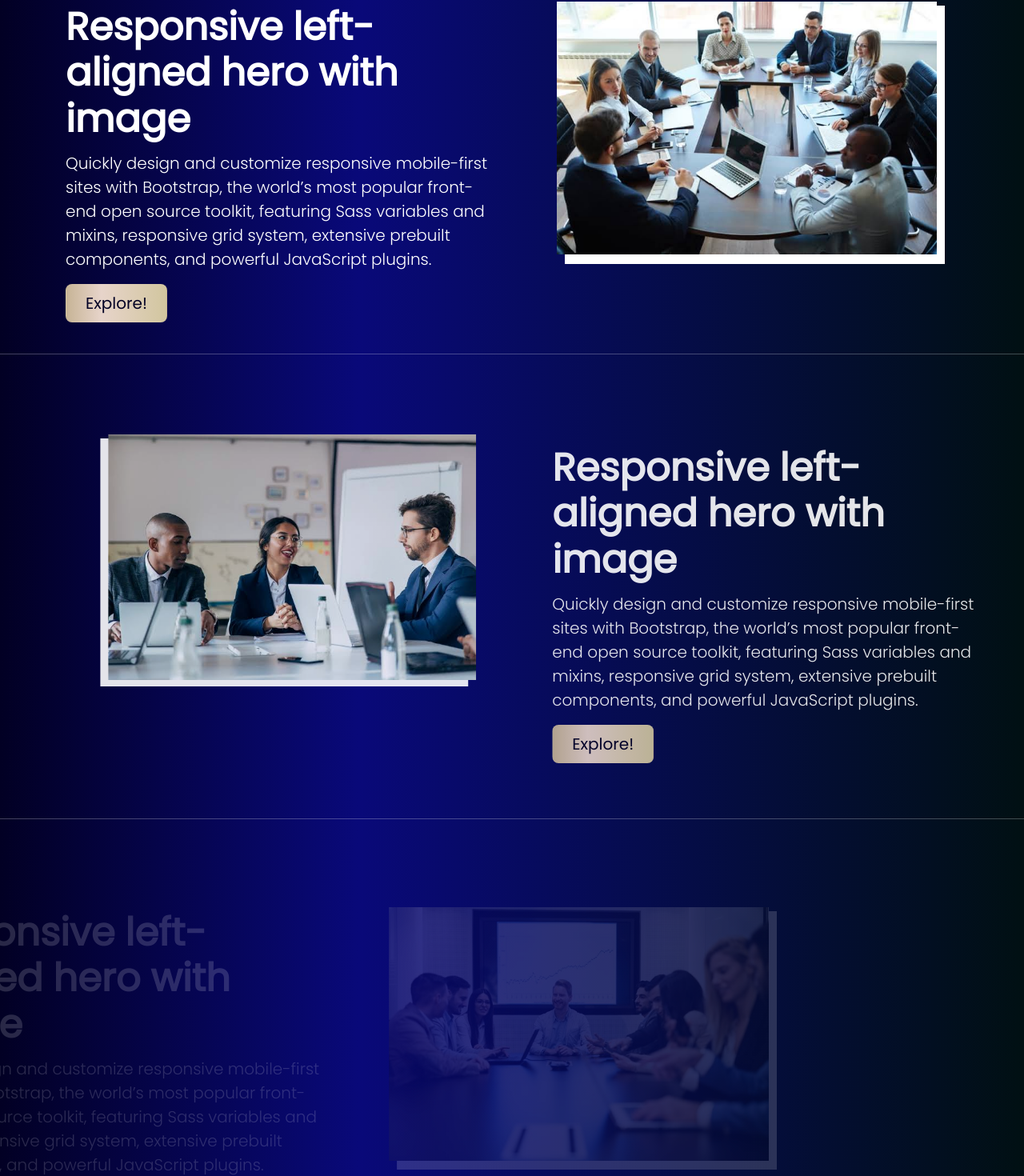
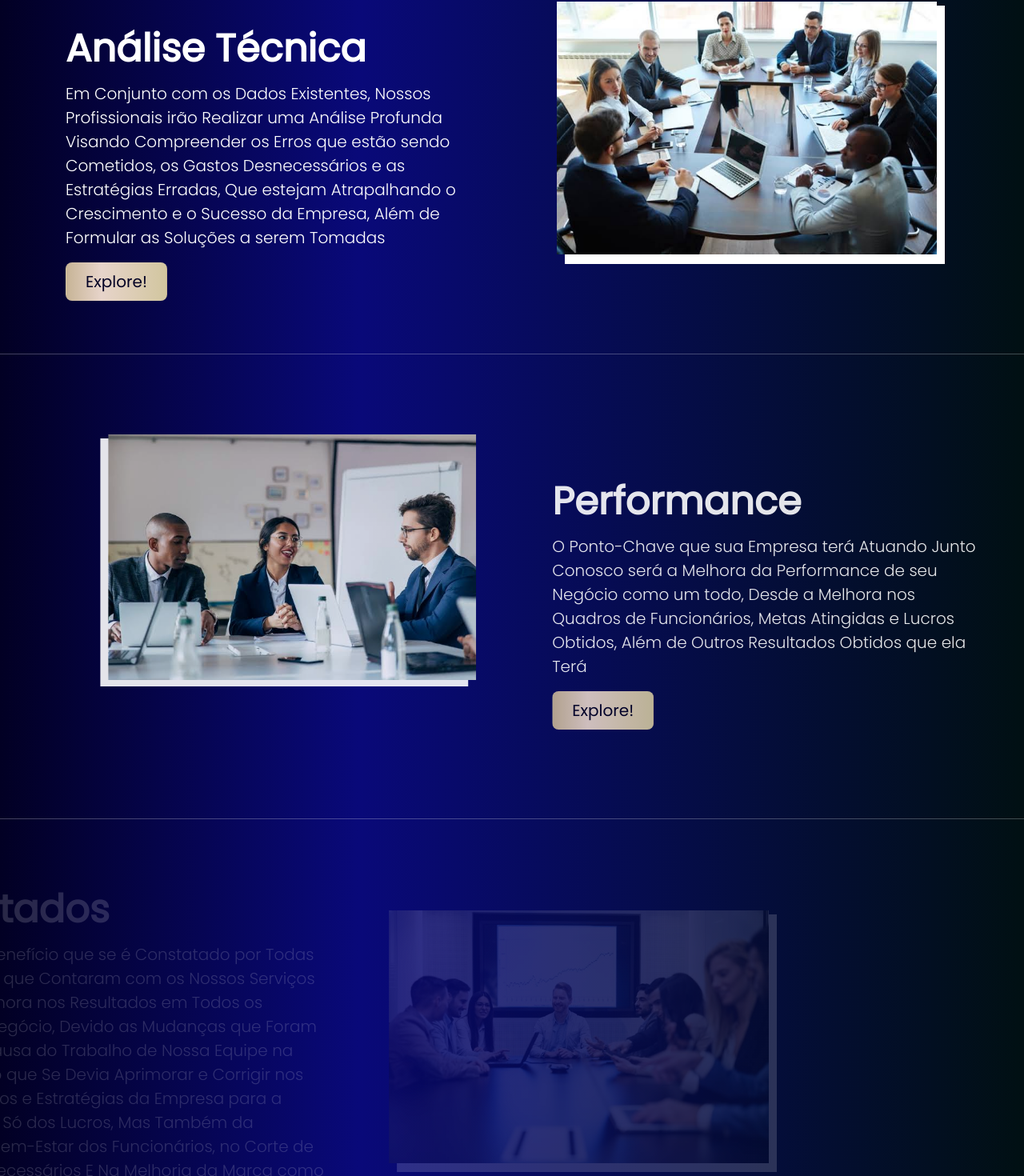
Before and after one commit to gabriel9597/PalaceofTriumphFD, a React (Create React App) app: page / in a window 1280 px wide. Shown: the part 956-2426 px from the top of the page at 80% size. Built offline with nearby package versions, Linux system fonts and the light colour scheme.

Commit message:
Update inicio.jsx

```diff
--- a/src/componentes/inicio/inicio.jsx
+++ b/src/componentes/inicio/inicio.jsx
@@ -163,14 +163,10 @@ function Inicio() {
 
             <div className="col-lg-6">
               <h1 className="display-5 fw-bold py-1">
-                Responsive left-aligned hero with image
+                Análise Técnica
               </h1>
               <p className="lead" id="p1">
-                Quickly design and customize responsive mobile-first sites with
-                Bootstrap, the world’s most popular front-end open source
-                toolkit, featuring Sass variables and mixins, responsive grid
-                system, extensive prebuilt components, and powerful JavaScript
-                plugins.
+                Em Conjunto com os Dados Existentes, Nossos Profissionais irão Realizar uma Análise Profunda Visando Compreender os Erros que estão sendo Cometidos, os Gastos Desnecessários e as Estratégias Erradas, Que estejam Atrapalhando o Crescimento e o Sucesso da Empresa, Além de Formular as Soluções a serem Tomadas
               </p>
               <div className="d-grid gap-2 d-md-flex justify-content-md-start">
                 <button
@@ -199,14 +195,10 @@ function Inicio() {
           <div className="row flex-lg-row-reverse align-items-center g-5 pt-3">
             <div className="col-lg-6">
               <h1 className="display-5 fw-bold py-1">
-                Responsive left-aligned hero with image
+                Performance
               </h1>
               <p className="lead" id="p2">
-                Quickly design and customize responsive mobile-first sites with
-                Bootstrap, the world’s most popular front-end open source
-                toolkit, featuring Sass variables and mixins, responsive grid
-                system, extensive prebuilt components, and powerful JavaScript
-                plugins.
+               O Ponto-Chave que sua Empresa terá Atuando Junto Conosco será a Melhora da Performance de seu Negócio como um todo, Desde a Melhora nos Quadros de Funcionários, Metas Atingidas e Lucros Obtidos, Além de Outros Resultados Obtidos que ela Terá
               </p>
               <div className="d-grid gap-2 d-none d-sm-block d-xs-none d-sm-none d-md-none d-lg-block d-md-flex justify-content-md-end">
                 <button
@@ -273,14 +265,10 @@ function Inicio() {
 
             <div className="col-lg-6">
               <h1 className="display-5 fw-bold py-1">
-                Responsive left-aligned hero with image
+                Resultados
               </h1>
               <p className="lead" id="p3">
-                Quickly design and customize responsive mobile-first sites with
-                Bootstrap, the world’s most popular front-end open source
-                toolkit, featuring Sass variables and mixins, responsive grid
-                system, extensive prebuilt components, and powerful JavaScript
-                plugins.
+                O Principal Benefício que se é Constatado por Todas as Empresas que Contaram com os Nossos Serviços Foram a Melhora nos Resultados em Todos os Setores do Negócio, Devido as Mudanças que Foram Feitas por Causa do Trabalho de Nossa Equipe na Apuração do que Se Devia Aprimorar e Corrigir nos Procedimentos e Estratégias da Empresa para a Melhora Não Só dos Lucros, Mas Também da Eficiência e Bem-Estar dos Funcionários, no Corte de Custos Desnecessários E Na Melhoria da Marca como um Todo
               </p>
               <div className="d-grid gap-2 d-md-flex justify-content-md-start">
                 <button type="button" className="btn btn-lg px-4" id="botaoS-3">
@@ -340,16 +328,13 @@ function Inicio() {
                   <div id="aside">
                     <p>
                       <FaQuoteLeft className="testimonial-icon" />
-                      Lorem ipsum dolor sit amet consectetur adipisicing elit.
-                      Rerum ducimus numquam tempora odit quisquam nostrum cum
-                      consequatur itaque facere neque laborum quam voluptatum
-                      mollitia quas repellat placeat voluptatem, fugiat sunt.
+                      Só Tenho a Agradeçer aos Profissionais do Palácio Do Triunfo Por Me Ajudar a Melhorar as Partes que não Rendiam na Empresa e que Atrapalhavam o Crescimento Dela, Agora Devido a Ajuda Deles Consegui Encontrar a Solução para Esses Problemas, Melhorar Meus Lucros e Aumentar o Espaço de Minha Empresa no Ramo da Construção Civil
                       <FaQuoteRight className="testimonial-icon2" />
                     </p>
 
                     <div id="name">
-                      <h4>Henry Cage</h4>
-                      <p>Owner of the Construction Empire</p>
+                      <h4>Henry Santos</h4>
+                      <p>Dono da High7 Construtora</p>
                     </div>
                   </div>
                 </div>
```
